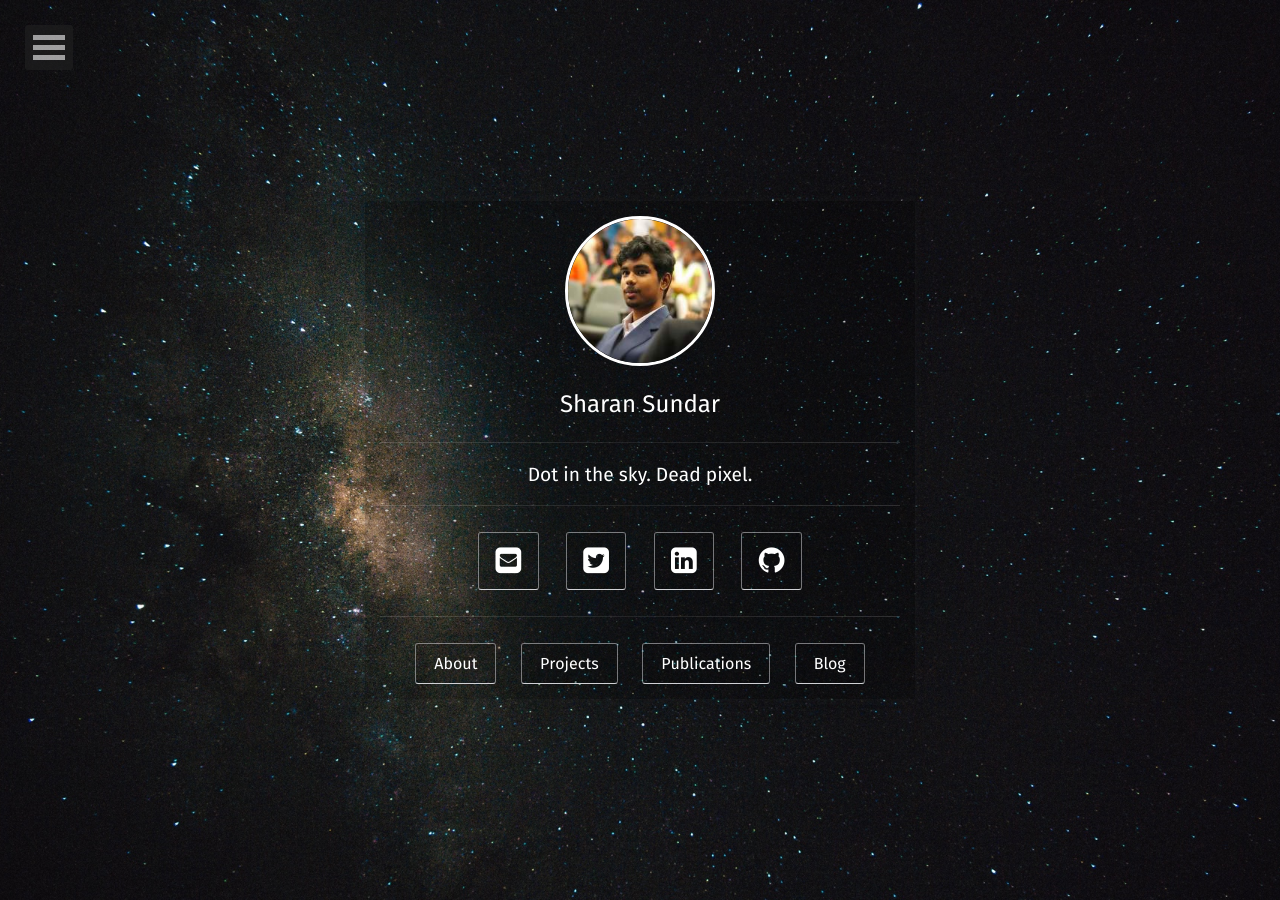
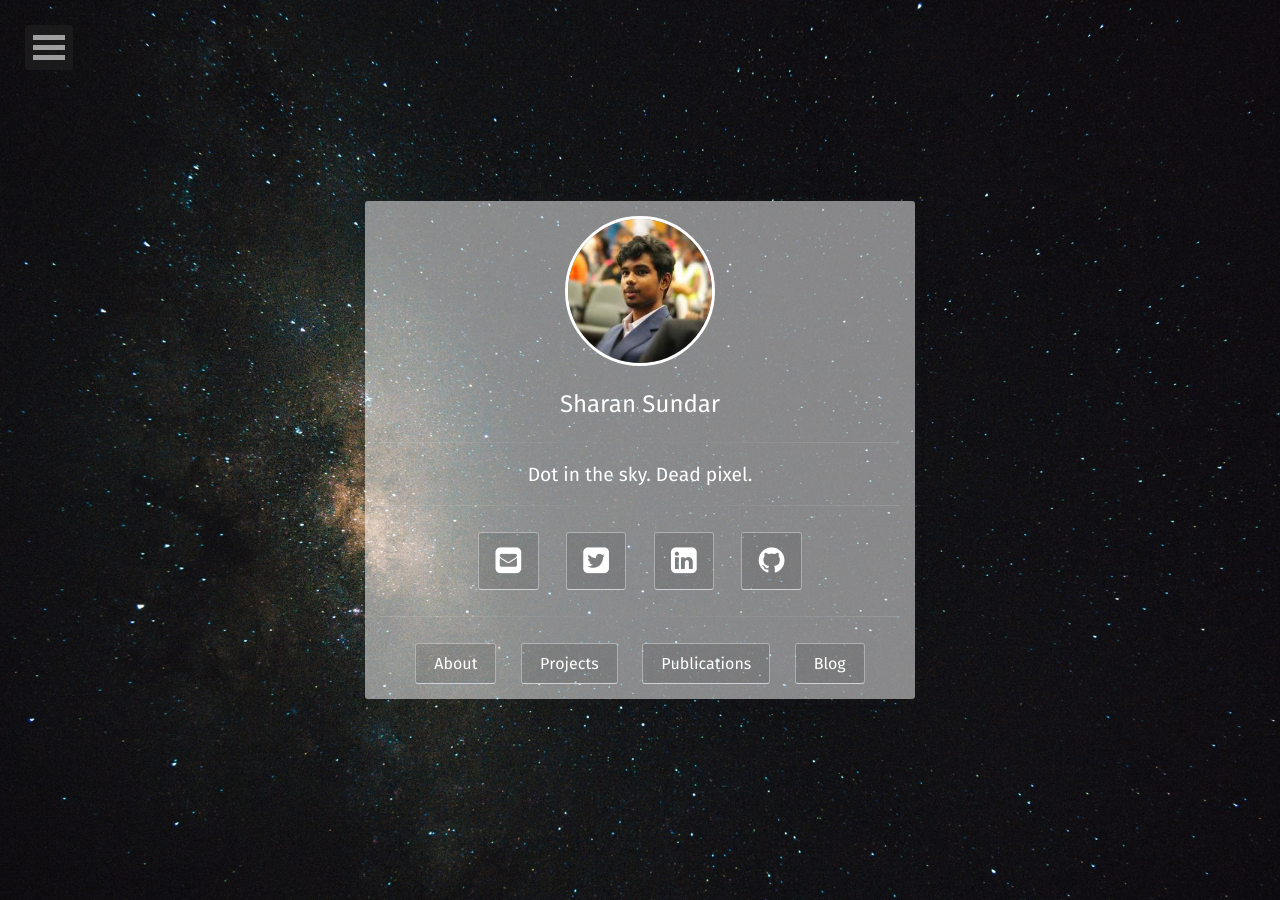
Before and after one commit to Sharan-Sundar/Sharan-Sundar.github.io, a Jekyll site: the page built from index.html, in a window 1280 px wide. Built offline with Jekyll 4.4.1, drawn with Linux system fonts in a browser that asks for light colours; some web fonts are replaced.

Commit message:
Update home.html

```diff
--- a/_layouts/home.html
+++ b/_layouts/home.html
@@ -14,7 +14,7 @@ layout: compress
     {% include nav.html %}
     <!-- Header -->
     <header class="header flex" role="banner" >
-        <div class="container animated fadeIn" style="background-color:rgba(0,0,0,0.2);">
+        <div class="container animated fadeIn" style="background-color:rgba(255,255,255,0.5);">
             <div class="row">
                     <a href="{{ site.url }}">
                         <img src="{{ site.logo }}" class="img-circle zoombtn animated rotateIn">
```
